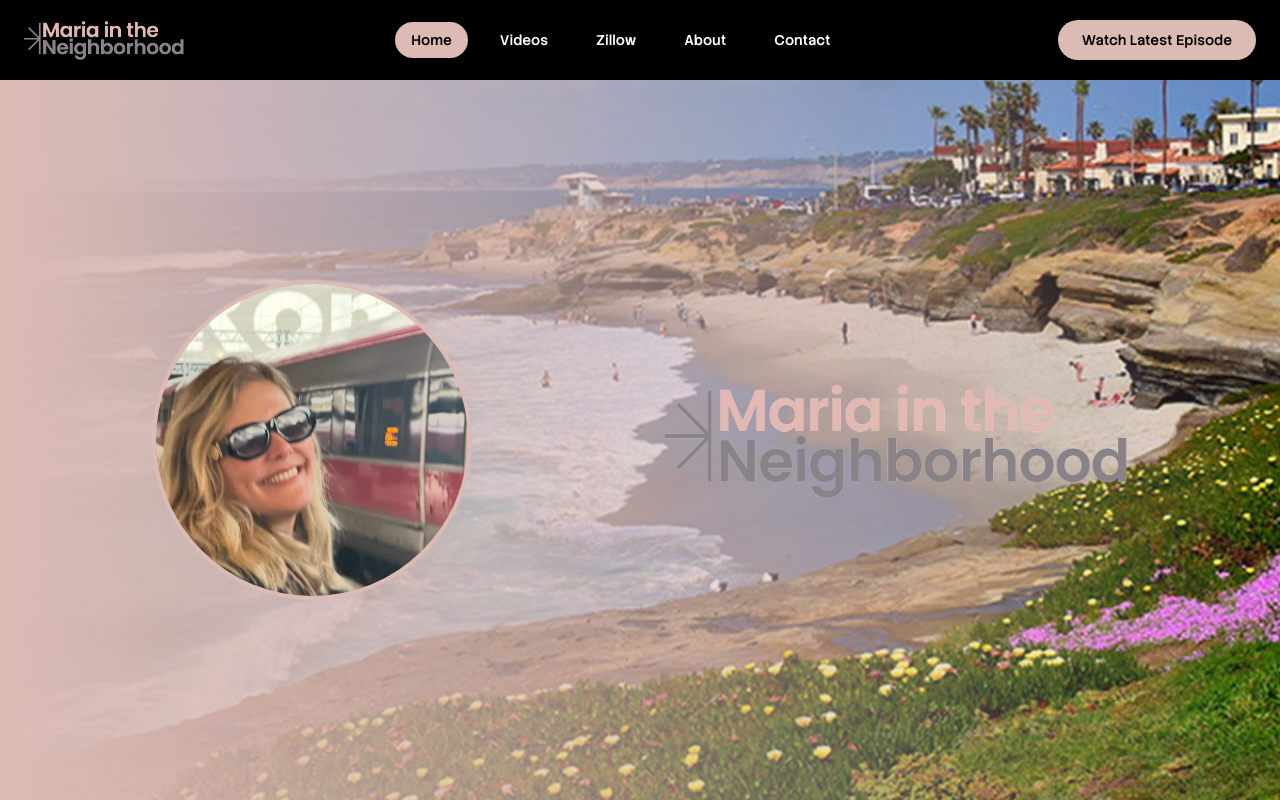
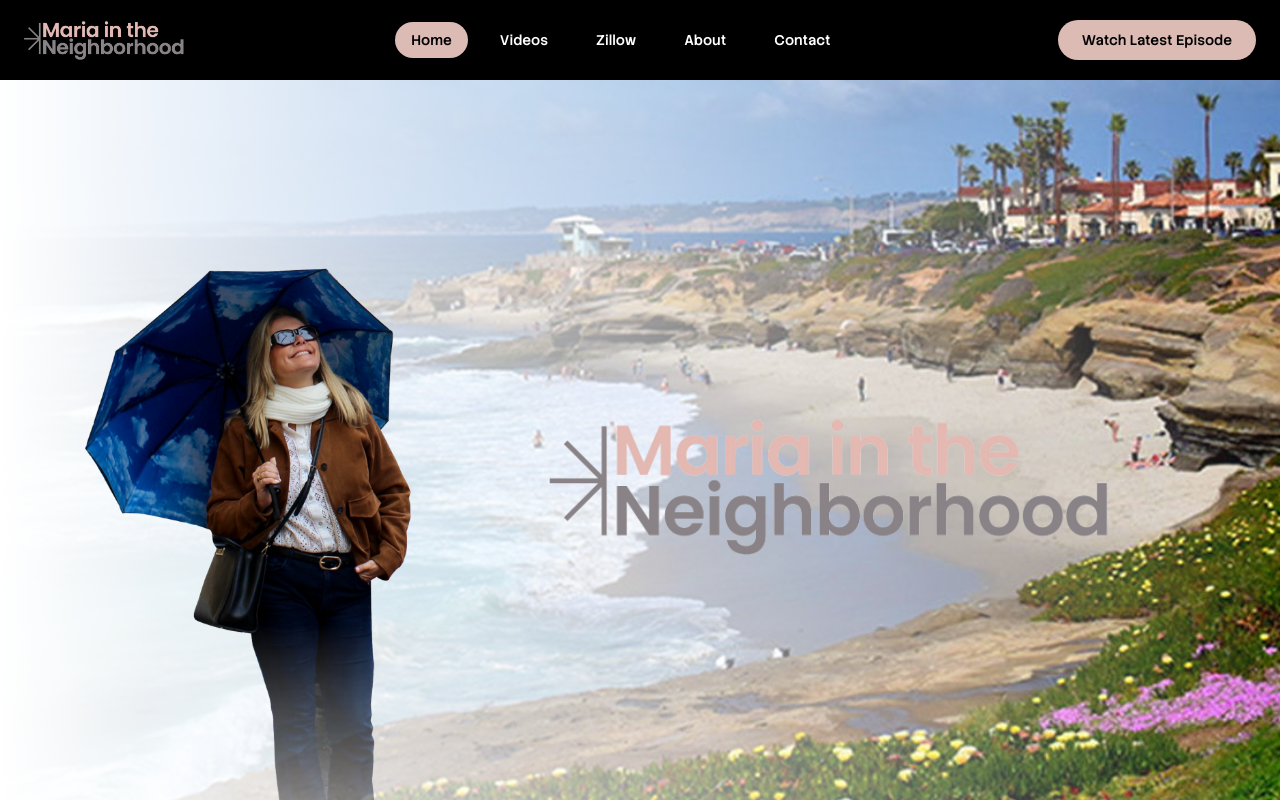
Before and after one commit to LanceTreyark/mariainneighborhood.com, a Next.js app: page / in a window 1280 px wide. Shown: the top 800 px of the page. Built offline with nearby package versions, Linux system fonts and the light colour scheme.

Commit message:
12.14.25_1038am_UpdatedHeroImage_LP

```diff
--- a/components/hero.tsx
+++ b/components/hero.tsx
@@ -5,7 +5,7 @@ import { motion } from "framer-motion";
 
 export function Hero() {
   return (
-    <section className="relative flex min-h-screen items-center overflow-hidden pt-20">
+    <section className="relative flex min-h-[80vh] items-center overflow-hidden pt-12">
       {/* Background Image */}
       <div className="absolute inset-0 z-0">
         <Image
@@ -15,34 +15,44 @@ export function Hero() {
           className="object-cover"
           priority
         />
-        {/* Pink gradient overlay from left */}
-        <div className="absolute inset-0 bg-gradient-to-r from-[#dcbbb4] via-[#dcbbb4]/70 via-40% to-transparent" />
+
+        {/* Softer white-to-transparent fade */}
+        <div className="absolute inset-0 bg-gradient-to-r from-white via-white/60 to-transparent" />
       </div>
 
-      {/* Content Container */}
-      <div className="relative z-10 mx-auto flex w-full max-w-5xl items-center px-6 py-12">
-        <div className="grid w-full items-center gap-12 lg:grid-cols-2">
-          {/* Left Side: Woman Image */}
+      {/* Content */}
+      <div className="relative z-10 mx-auto flex w-full max-w-7xl items-center px-6">
+
+        {/* Maria Image */}
         <motion.div
-            initial={{ opacity: 0, x: -50 }}
+          initial={{ opacity: 0, x: -40 }}
           animate={{ opacity: 1, x: 0 }}
-            transition={{ duration: 0.8, delay: 0.2 }}
-            className="flex justify-center lg:justify-start"
+          transition={{ duration: 0.8 }}
+          className="relative z-10 block md:block pointer-events-none"
         >
-            <div className="relative h-64 w-64 overflow-hidden rounded-full border-4 border-[#dcbbb4] md:h-80 md:w-80">
+          <div
+            className="
+              relative
+              h-[260px] w-[160px]
+              sm:h-[320px] sm:w-[200px]
+              md:h-[735px] md:w-[455px]
+              lg:h-[875px] lg:w-[525px]
+              overflow-hidden
+              [mask-image:linear-gradient(to_bottom,black_66%,rgba(0,0,0,0.6)_80%,transparent)]
+            "
+          >
             <Image
-                src="/hero-img.jpeg"
+              src="/mariaUmbrella.png"
               alt="Maria"
               fill
-                className="object-cover"
+              className="object-contain"
               priority
             />
           </div>
         </motion.div>
 
-          {/* Right Side: Logo */}
+        {/* Logo */}
         <div className="flex items-center justify-center text-center lg:justify-start lg:text-left">
-            {/* Logo */}
           <motion.div
             initial={{ opacity: 0, y: 30 }}
             animate={{ opacity: 1, y: 0 }}
@@ -58,8 +68,8 @@ export function Hero() {
             />
           </motion.div>
         </div>
-        </div>
-      </div>
+
+      </div> {/* ← MISSING CLOSING DIV (fixed) */}
     </section>
   );
 }
```
Also changed, not shown: public/mariaUmbrella.png (added). Lines whose indentation alone changed are shown as unchanged.
